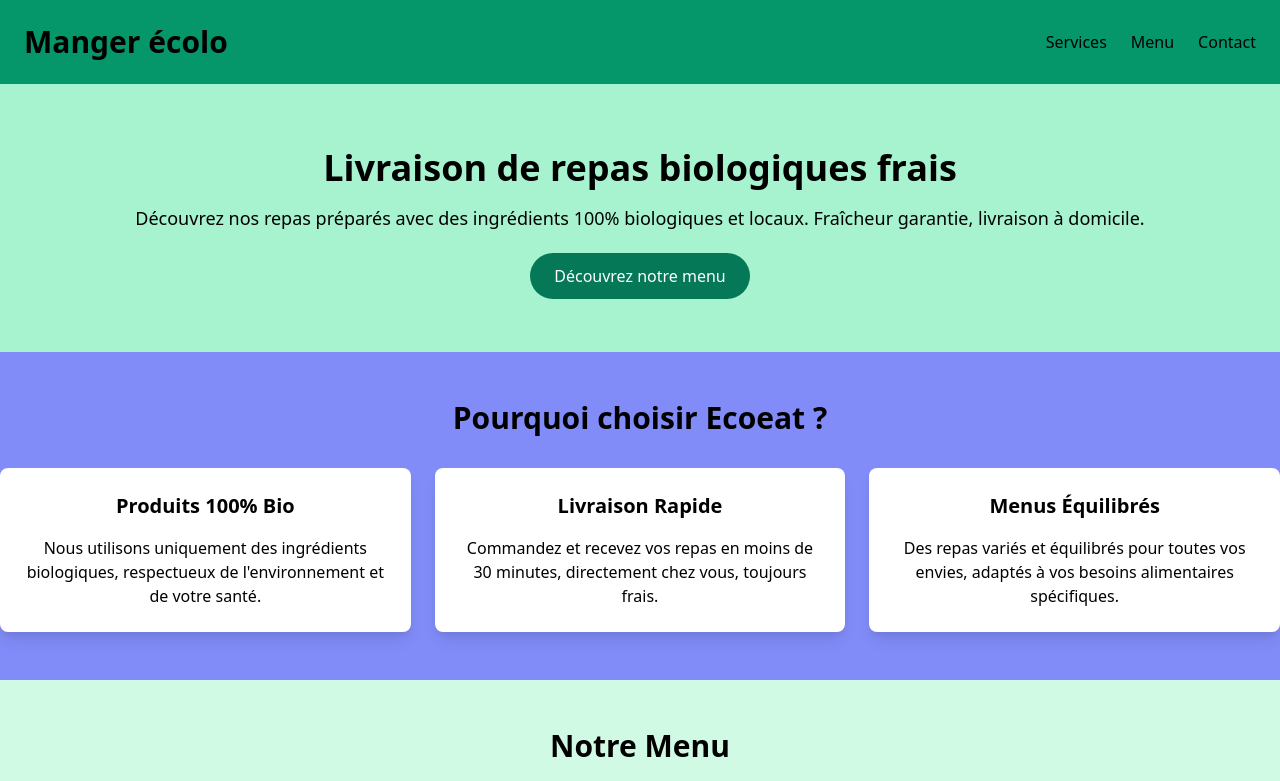
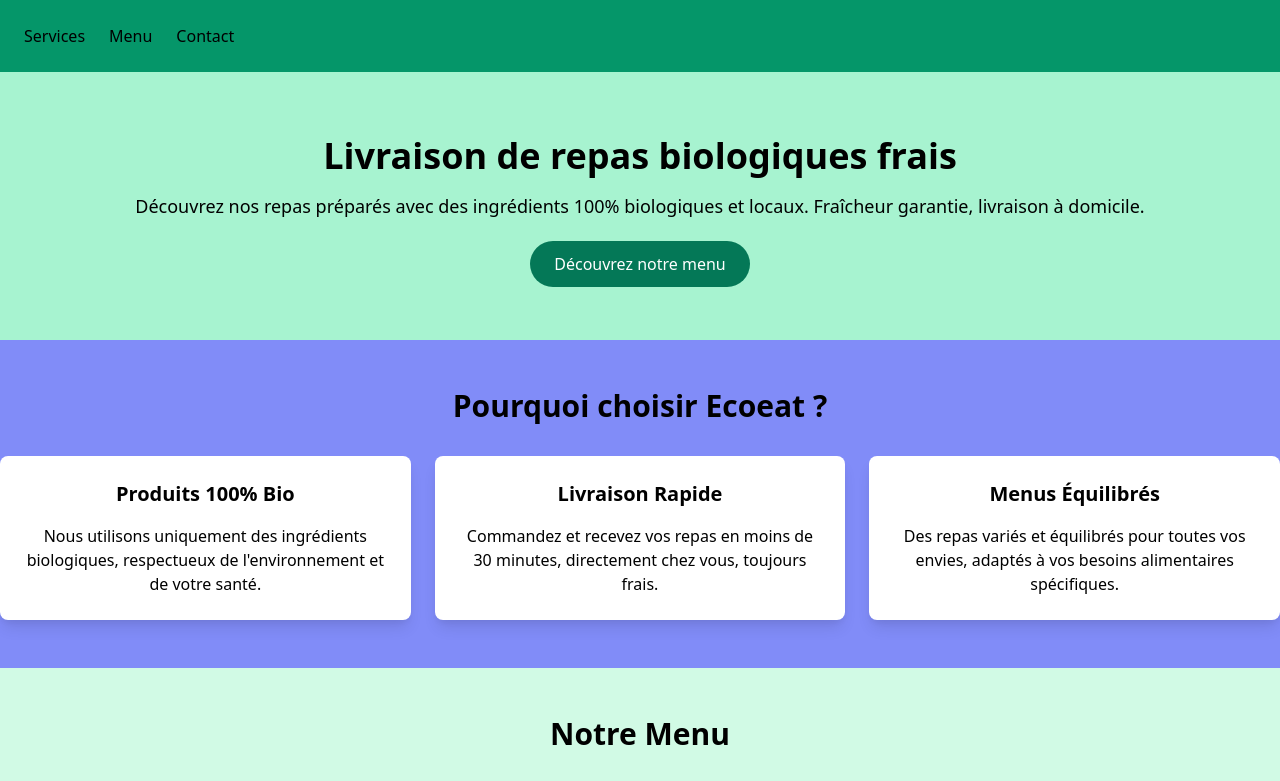
Before and after one commit to JeremyWiart/ecoeat, a website: page index.html in a window 1280 px wide. Shown: the top 781 px of the page. Drawn offline with nearby package versions, Linux system fonts and the light colour scheme.

```diff
--- a/index.html
+++ b/index.html
@@ -11,7 +11,8 @@
 
     <header class="bg-green-600 text-white p-6">
         <div class="container mx-auto flex justify-between items-center">
-            <h1 class="text-3xl font-bold text-black">Manger écolo</h1>
+
+            <!--<h1 class="text-3xl font-bold text-black">Manger écolo</h1>-->
             <nav>
                 <ul class="text-black flex space-x-6">
                     <li><a href="#services" class="hover:underline">Services</a></li>
```
